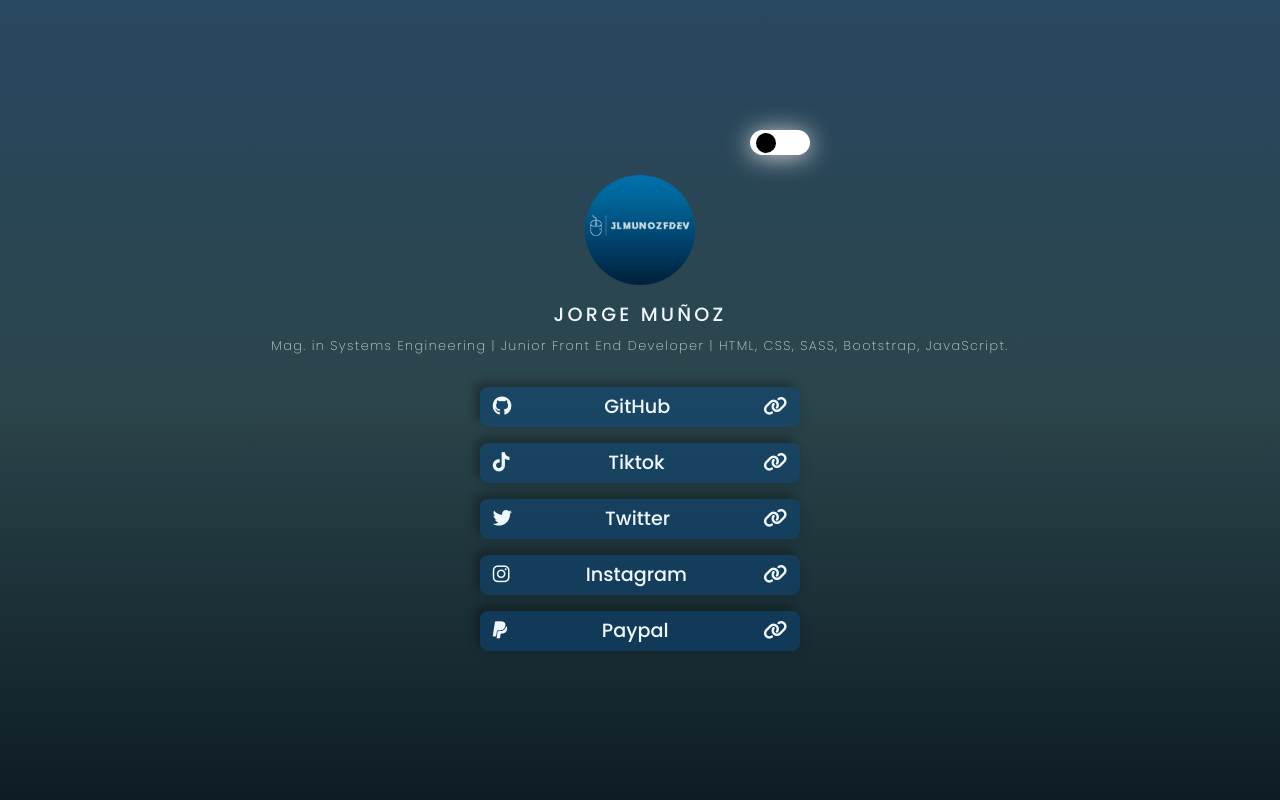
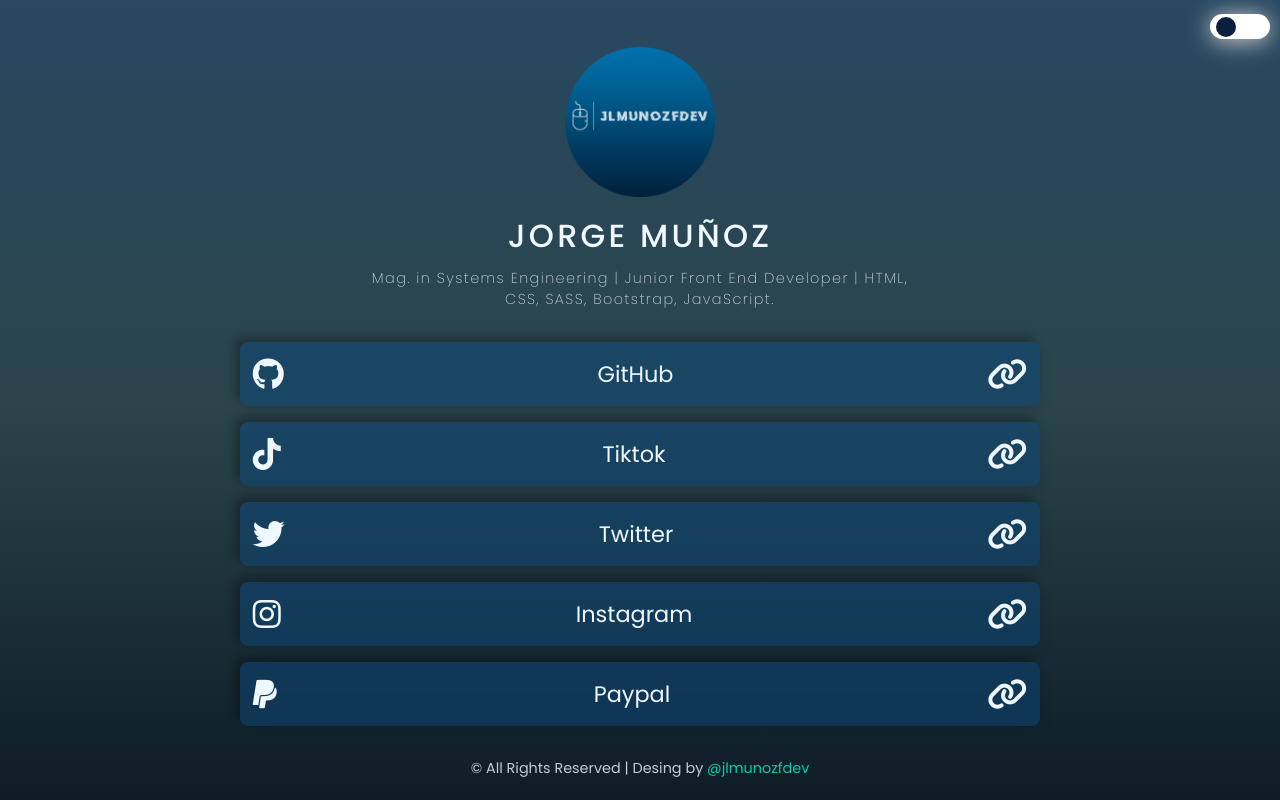
Before and after one commit to jlmunozfdev/linktree-clone, a plain HTML site: page index.html in a window 1280 px wide. Drawn offline with Linux system fonts and the light colour scheme.

Commit message:
Add Responsive CSS

```diff
--- a/assets/css/styles.css
+++ b/assets/css/styles.css
@@ -4,7 +4,6 @@
 :root {
     --background-color: linear-gradient(to top, hsla(205, 46%, 10%, 1) 0%, hsla(191, 28%, 23%, 1) 50%, hsla(207, 41%, 27%, 1) 100%);
     --color-one: aliceblue;
-    --color-two: red;
     --font-page: 'Poppins', sans-serif;
 }
 
@@ -29,9 +28,12 @@
 }
 
 .container {
+    display: flex;
+    flex-direction: column;
+    gap: 1rem;
     width: 80%;
 }
-
+/* -----------HEADER-------- */
 header {
     display: flex;
     justify-content: flex-end;
@@ -40,7 +42,7 @@
 /* Toggle Button Dark */
 .toggle-btn {
     position: relative;
-    bottom: 20px;
+    top: 8px;
     left: 140px;
     width: 60px;
     height: 25px;
@@ -94,13 +96,13 @@
   }
 
   #_1st-toggle-btn span:after {
-    background-color: #000;
+    background-color: #08203e;
     transform: translate(6px, -5px);
     z-index: 0;
   }
 
   #_1st-toggle-btn input[type="checkbox"]:checked + span {
-    background-color: #000;
+    background-color: #08203e;
   }
 
   #_1st-toggle-btn input[type="checkbox"]:active + span {
@@ -108,8 +110,8 @@
   }
 
   #_1st-toggle-btn input[type="checkbox"]:checked + span:before {
-    background-color: #000;
-    transform: translate(28px, -8px);
+    background-color: #08203e;
+    transform: translate(28px, -10px);
   }
 
   #_1st-toggle-btn input[type="checkbox"]:checked + span:after {
@@ -117,9 +119,7 @@
     transform: translate(36px, -5px);
   }
 
-
-
-
+/* -----------CARD-------- */
 .card {
     display: flex;
     flex-direction: column;
@@ -135,7 +135,7 @@
     align-items: center;
     gap: 0.5rem;
 }
-
+/* -------- CARD ONE------- */
 picture img{
     width: 110px;
     height: 110px;
@@ -146,6 +146,7 @@
     flex-direction: column;
     justify-content: center;
     text-align: center;
+    width: 80%;
     gap: 0.5rem;
 }
 
@@ -165,10 +166,10 @@
     opacity: 0.8;
 }
 
+/* -------- CARD TWO------- */
 .card--two {
     display: flex;
 }
-
 
 .card--two aside {
     display: flex;
@@ -218,3 +219,85 @@
 .social:hover .fas:before {
     content: '\e09a';
 }
+
+/*-----------FOOTER--------------*/
+footer {
+    display: flex;
+    justify-content: center;
+    align-items: center;
+    width: 100%;
+    margin: 0.5rem auto;
+    gap: 1rem;
+}
+
+footer p {
+    color: var(--color-one);
+    opacity: 0.8;
+    font-size: 0.8rem;
+}
+
+footer p a {
+    text-decoration: none;
+    color: #0bf5ce;
+    font-size: 0.8rem;
+}
+
+
+/*-----------RESPONSIVE--------------*/
+@media screen and (min-width: 1200px)  {
+    .container {
+        width: 100%;
+    }
+
+    .toggle-btn {
+        bottom: 1px;;
+        left: 600px;
+    }
+
+    /* -------- CARD ONE------- */
+    picture img{
+    width: 150px;
+    height: 150px;
+    }
+
+    .card--one aside {
+        width: 70%;
+    }
+
+    .card--one aside h1 {
+        font-size: 2rem;
+    }
+
+    .card--one aside p {
+        font-size: 0.9rem;
+    }
+
+    /* -------- CARD TWO ------- */
+
+    .social {
+        width: 50rem;
+        height: 4rem;
+    }
+
+    .social p {
+        font-size: 1.4rem;
+        font-weight: 400;
+    }
+
+    .social i {
+        font-size: 2rem;
+    }
+
+    /* -------- FOOTER ------- */
+    footer {
+        margin: 1rem auto;
+    }
+
+    footer p {
+        font-size: 0.9rem;
+    }
+
+    footer p a {
+        font-size: 0.9rem;
+    }
+}
--- a/index.html
+++ b/index.html
@@ -5,6 +5,7 @@
     <meta http-equiv="X-UA-Compatible" content="IE=edge">
     <meta name="viewport" content="width=device-width, initial-scale=1.0">
     <link rel="stylesheet" href="/assets/css/styles.css">
+    <link rel="shortcut icon" href="https://cdn.icon-icons.com/icons2/1689/PNG/512/3925423-business-card-id-id-icon_111566.png" type="image/x-icon">
     <!-- Font Awesome Icons -->
     <script
     src="https://kit.fontawesome.com/bc48b26896.js"
@@ -13,12 +14,14 @@
 </head>
 <body>
     <main class="container">
+
         <header>
             <div class="toggle-btn" id="_1st-toggle-btn">
                 <input type="checkbox">
                 <span></span>
             </div>
         </header>
+
         <section class="card">
             <div class="card--one">
                 <picture>
@@ -60,6 +63,15 @@
                 </aside>
             </div>
         </section>
+
+        <footer>
+            <div>
+                <p>
+                    © All Rights Reserved | Desing by <a href="https://jlmunozfdev.github.io/" target="_blank"> @jlmunozfdev</a>
+                </p>
+            </div>
+        </footer>
+
     </main>
     <script src="/assets/js/app.js"></script>
 </body>
```
